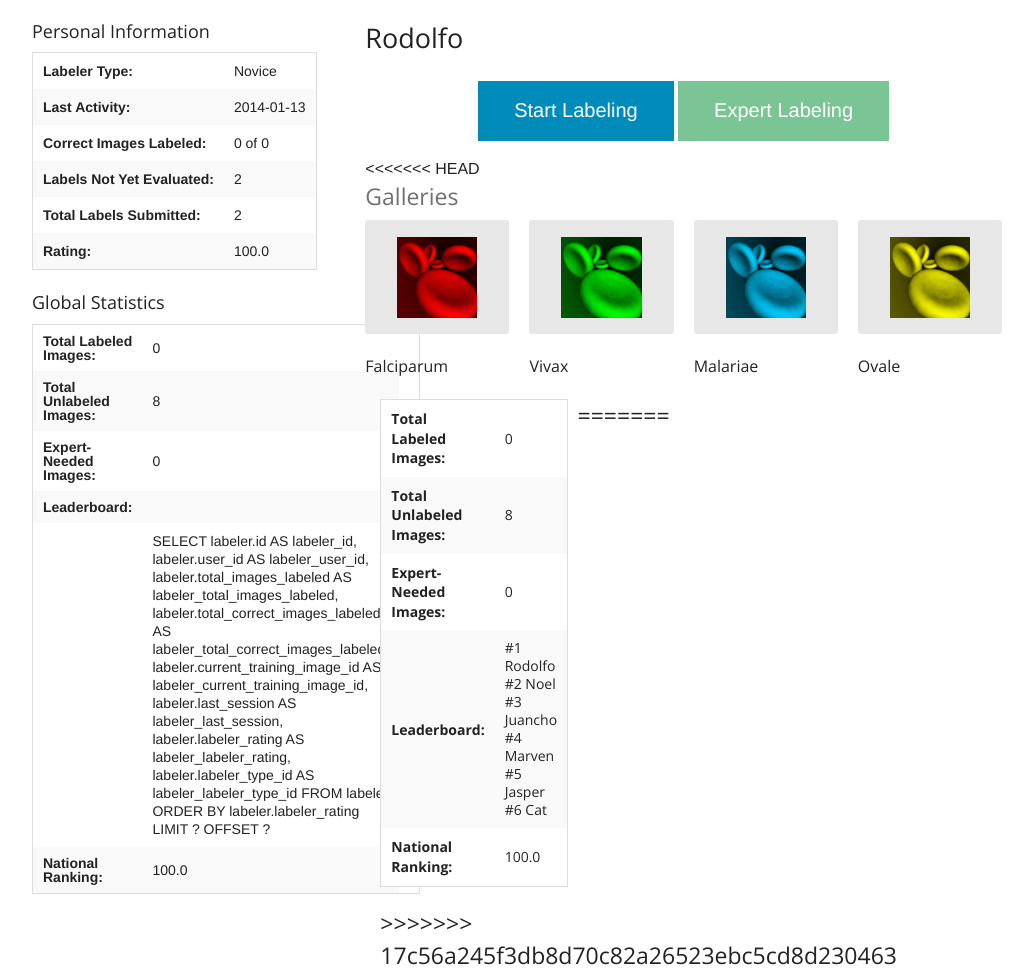
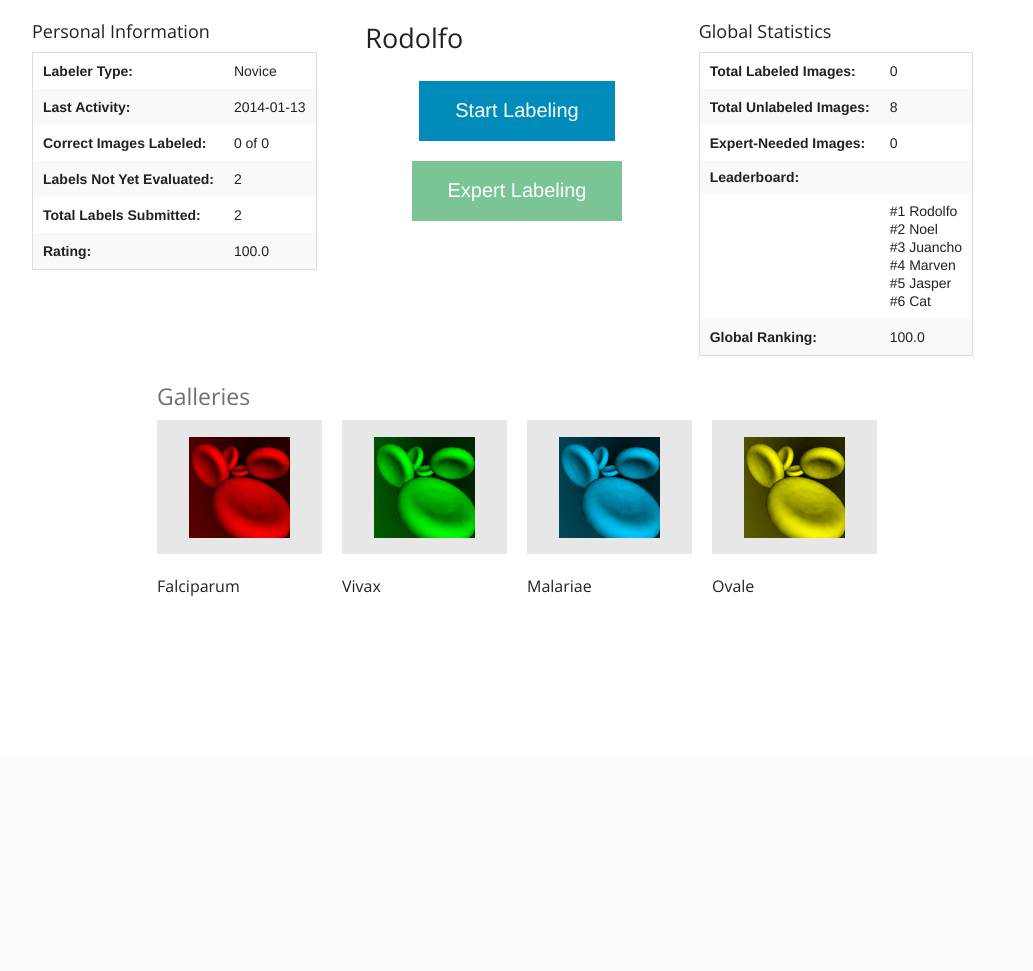
Before and after one commit to kedelaspenas/Malaria-Server, a Flask app: page /crowd/dashboard/ in a window 1280 px wide. Shown: the part 45-1016 px from the top of the page, without its empty margins (123-1156 px from the left). After the commit the page ends 641 px from the top, so only its background shows below. Run offline with Flask 2, Linux system fonts and the light colour scheme; a user stored in the database is signed in; data comes from the database, SQL or seed files in the repository; both versions use the stored data as it was after the commit; some libraries are stand-ins or nearby versions.

Commit message:
layout
back to old

```diff
--- a/crowd/templates/crowd/dashboard.html
+++ b/crowd/templates/crowd/dashboard.html
@@ -59,46 +59,38 @@
           <tr><th>Total Labels Submitted: <td>{{labeler.total_images_labeled + labeler.training_image_labels.count()}}
           <tr><th>Rating: <td>{{labeler.labeler_rating * 100}}
         </table>
+      </div>
+
+
+      <div class="large-4 columns">
+        <h3>{{user.username}}</h3>
+        <br>
+        <div class="text-center">
+          <a class="large button" href="/crowd/session/">Start Labeling</a>
+          <a class="large success button disabled" href="/crowd/session/">Expert Labeling</a>
+        </div>
+      </div>
+      <div class="large-4 columns text-left">
         <h5>Global Statistics</h5>
         <table>
           <tr><th>Total Labeled Images: <td>{{totalLabeled}}
           <tr><th>Total Unlabeled Images: <td>{{totalUnlabeled}}
           <tr><th>Expert-Needed Images: <td> {{expertNeeded}}
           <tr><th>Leaderboard:<td>
-          <tr><th><td>{{leaderboard}} <td>
-          <tr><th>National Ranking: <td>{{labeler.labeler_rating * 100}}
+            <tr><th> <td>{% for i in leaderboard %} #{{loop.index}} {{i.user.username}} <br> {% endfor %}
+          <tr><th>Global Ranking: <td>{{labeler.labeler_rating * 100}}
         </table>
       </div>
-
-
-      <div class="large-8 columns">
-        <h3>{{user.username}}</h3>
-        <br>
-        <div class="text-center">
-          <a class="large button" href="/crowd/session/">Start Labeling</a>
-          <a class="large success button disabled" href="/crowd/session/">Expert Labeling</a>
-        </div>
-
-<<<<<<< HEAD
-        <h4 class="subheader">Galleries<h4>
+  </div>
+  <div class="row">
+    <div class="large-9 columns large-centered">
+    <h4 class="subheader">Galleries<h4>
         <ul class="small-block-grid-4">
-          <li><img class="button radius secondary" src="../static/images/red.jpg">Falciparum</li>
-          <li><img class="button radius secondary" src="../static/images/green.jpg">Vivax</li>
-          <li><img class="button radius secondary" src="../static/images/blue.jpg">Malariae</li>
-          <li><img class="button radius secondary" src="../static/images/yellow.jpg">Ovale</li>
+          <li><img class="button secondary" src="../static/images/red.jpg">Falciparum</li>
+          <li><img class="button secondary" src="../static/images/green.jpg">Vivax</li>
+          <li><img class="button secondary" src="../static/images/blue.jpg">Malariae</li>
+          <li><img class="button secondary" src="../static/images/yellow.jpg">Ovale</li>
         </ul>
-=======
-      <div class="large-4 columns text-left">
-          <div class="text-left">
-            <table>
-            <tr><th>Total Labeled Images: <td>{{totalLabeled}}
-            <tr><th>Total Unlabeled Images: <td>{{totalUnlabeled}}
-            <tr><th>Expert-Needed Images: <td> {{expertNeeded}}
-            <tr><th>Leaderboard: <td>{% for i in leaderboard %} #{{loop.index}} {{i.user.username}} <br> {% endfor %}
-            <tr><th>National Ranking: <td>{{labeler.labeler_rating * 100}}
-            </table>
-          </div>
->>>>>>> 17c56a245f3db8d70c82a26523ebc5cd8d230463
       </div>
   </div>
   <script src="/crowd/static/js/vendor/jquery.js"></script>
```
Also changed, not shown: cs198pythontest.db.
